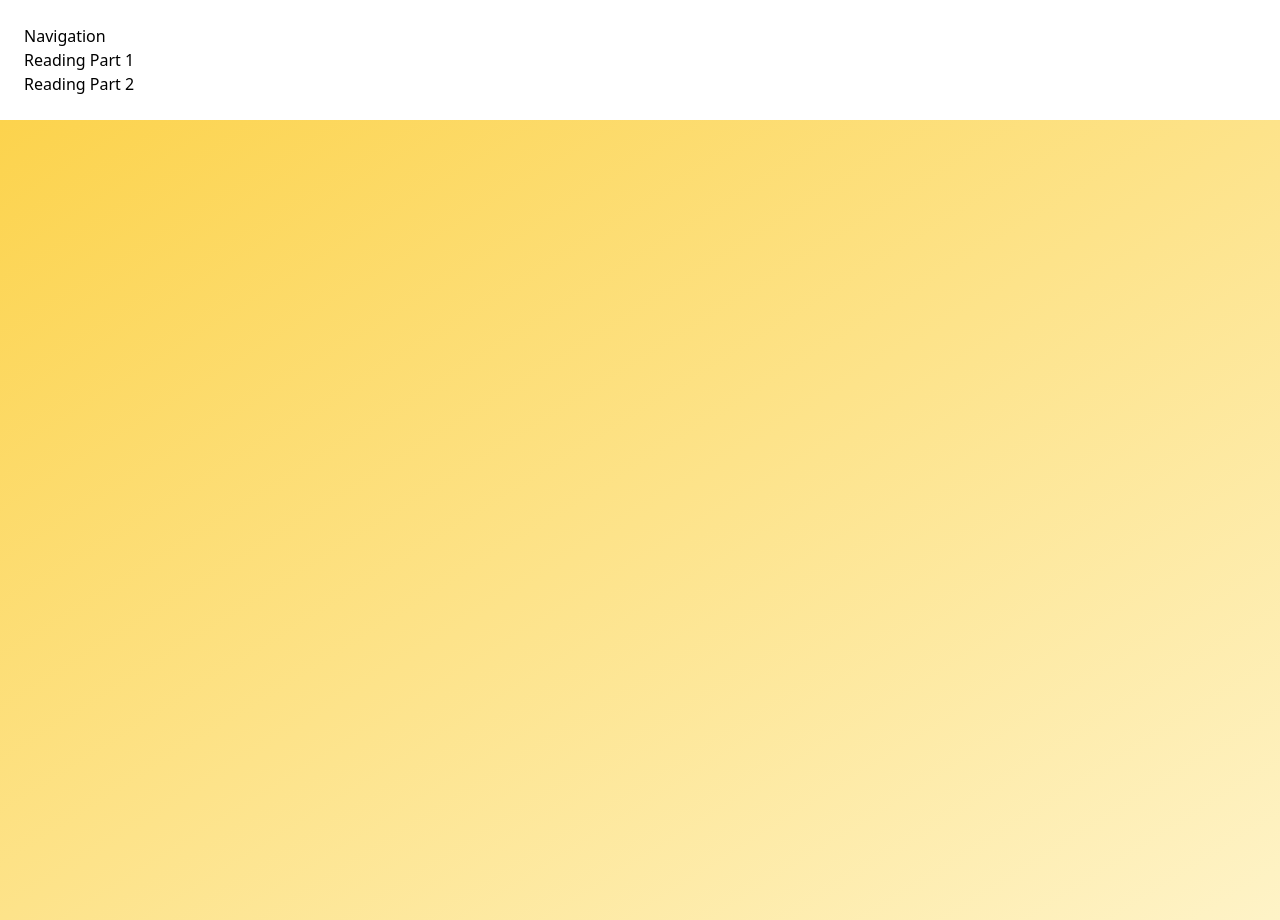
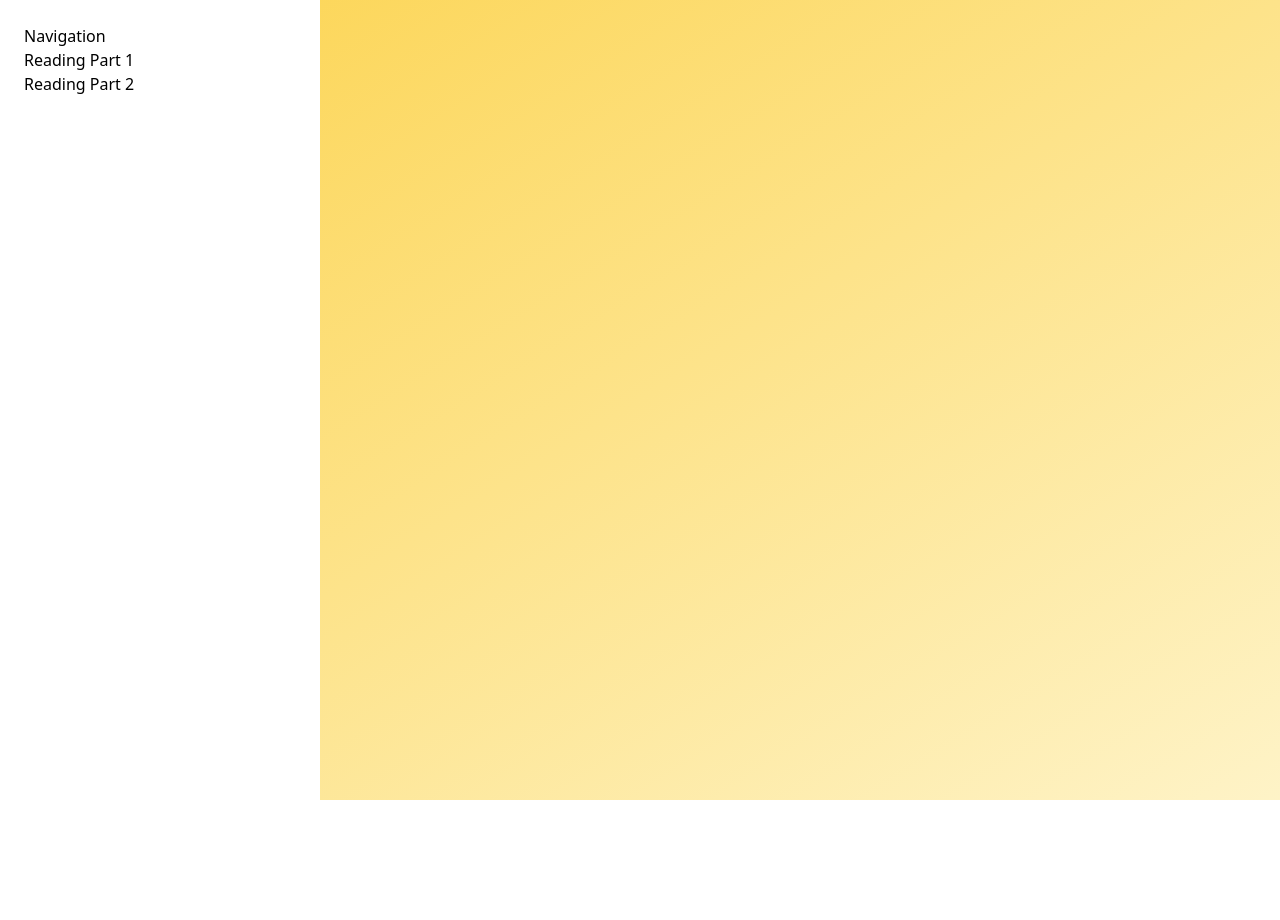
Before and after one commit to manusdextra/answersheet, a React (Create React App) app: page / in a window 1280 px wide. After the commit the page ends 800 px from the top, so only its background shows below. Built offline with nearby package versions, Linux system fonts and the light colour scheme.

Commit message:
Root: set up grid layout

```diff
--- a/src/Root.tsx
+++ b/src/Root.tsx
@@ -3,12 +3,10 @@ import { Outlet } from "react-router-dom";
 
 function Root() {
   return (
-    <>
+    <div className="min-h-screen bg-gradient-to-tl from-amber-100 to-amber-300 md:grid md:grid-cols-[25vw_1fr]">
       <Navbar />
-      <div className="flex-column min-h-screen bg-gradient-to-tl from-amber-100 to-amber-300 py-6">
-        <Outlet />
-      </div>
-    </>
+      <Outlet />
+    </div>
   );
 }
 
```
